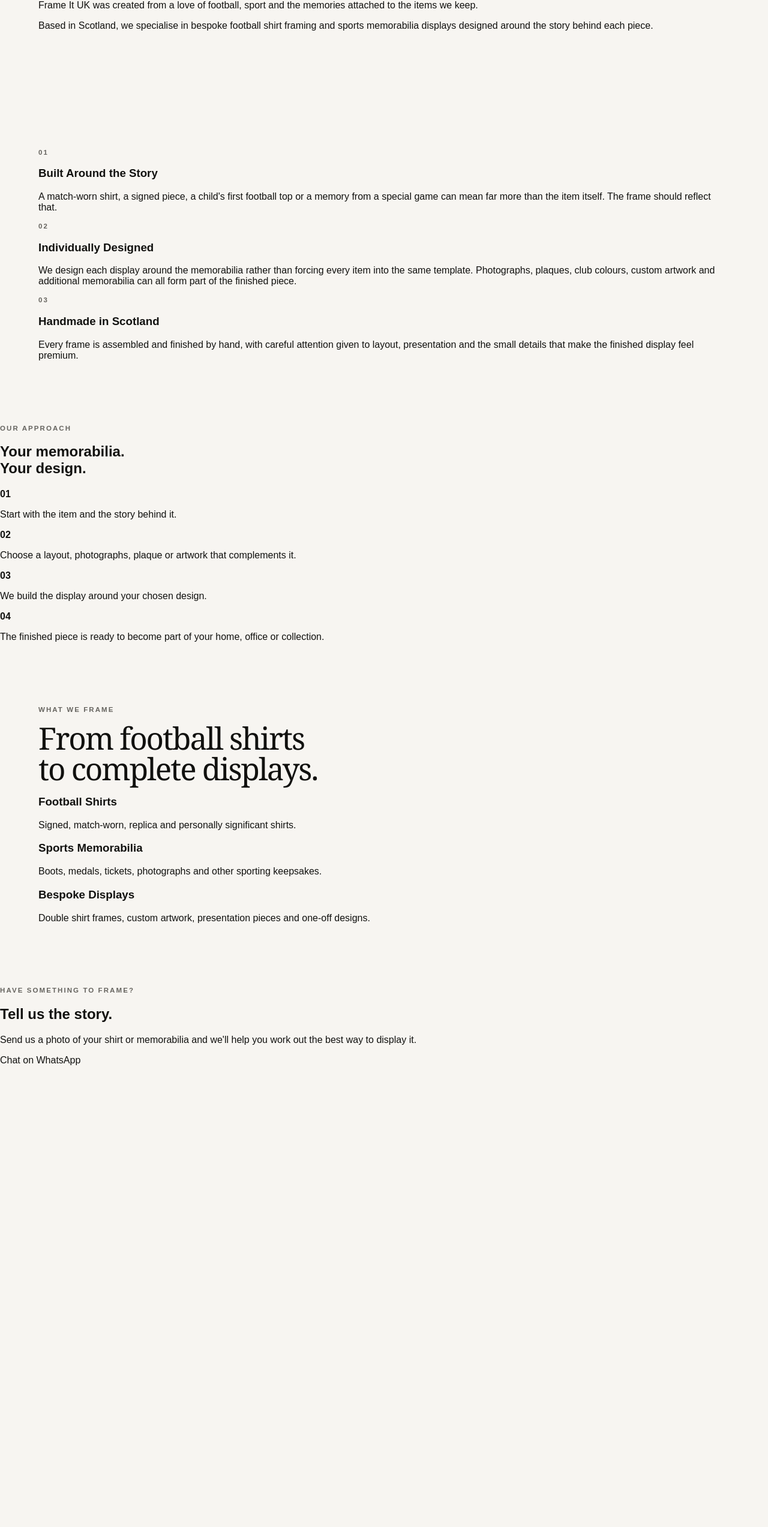
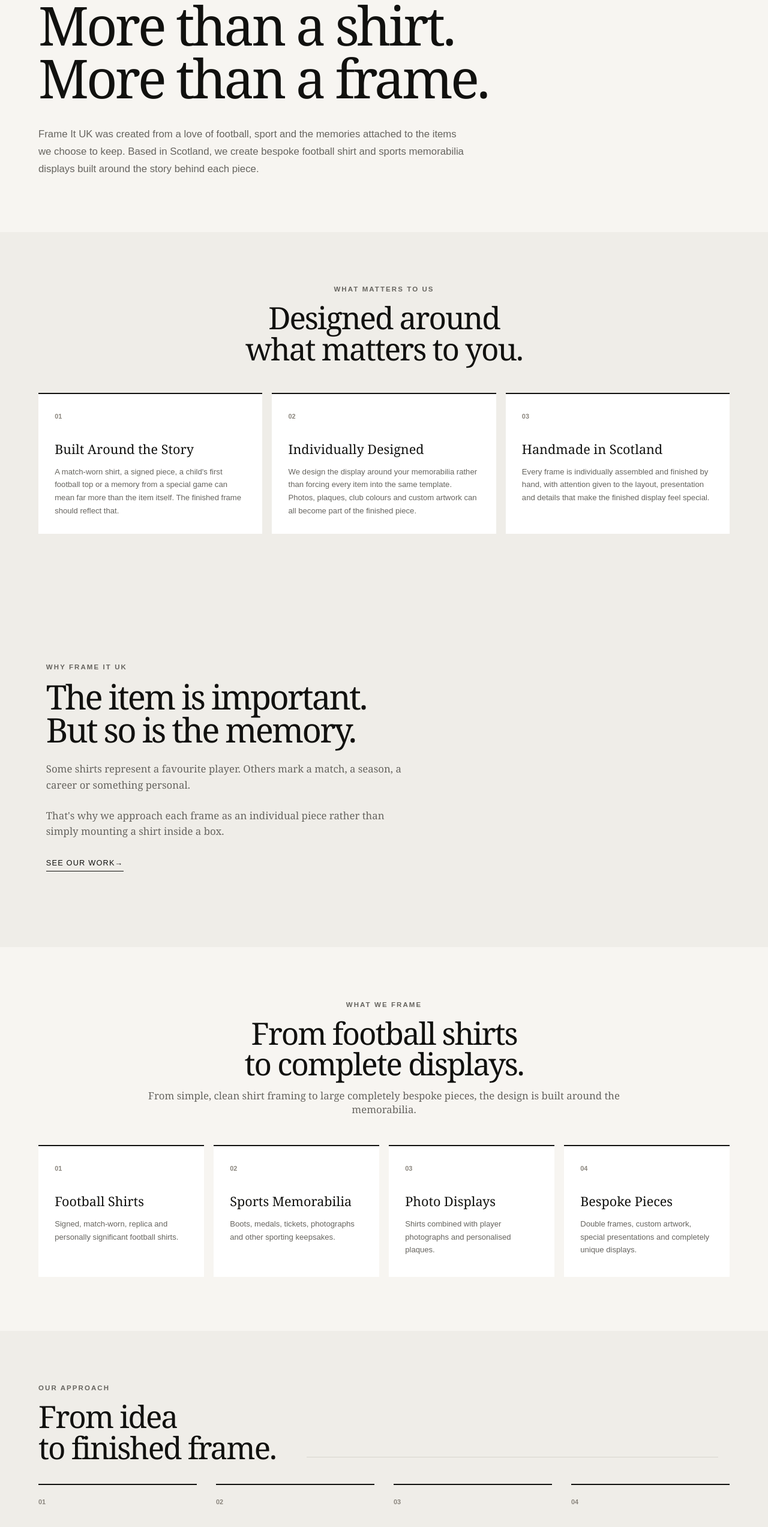
Before and after one commit to Gavindotcom/Frame-it-UK, a Next.js app: page /about in a window 1280 px wide. Shown: the part 212-2758 px from the top of the page at 60% size. Before the commit the page ends 1989 px from the top, so only its background shows below. Built offline with nearby package versions, Linux system fonts and the light colour scheme.

Commit message:
Update page.tsx

```diff
--- a/app/about/page.tsx
+++ b/app/about/page.tsx
@@ -28,20 +28,26 @@ const whatsappHref =
 
 export default function AboutPage() {
   return (
-    <main className="site">
+    <main>
 
       {/* ========================================
-          NAV
+          HEADER
       ======================================== */}
 
-      <nav className="nav">
+      <header className="siteHeader">
 
-        <Link href="/" className="logo">
+        <Link
+          className="brand"
+          href="/"
+          aria-label="Frame It UK home"
+        >
           FRAME IT UK
         </Link>
 
-        <div className="navLinks">
-
+        <nav
+          className="nav"
+          aria-label="Main navigation"
+        >
           <Link href="/">
             Home
           </Link>
@@ -54,123 +60,74 @@ export default function AboutPage() {
             Gallery
           </Link>
 
+          <Link href="/about">
+            About
+          </Link>
+
           <Link href="/shop">
             Shop
           </Link>
 
-        </div>
+          <Link href="/#quote">
+            Quote
+          </Link>
+        </nav>
 
-        <a
-          href={whatsappHref}
-          target="_blank"
-          rel="noreferrer"
-          className="navBtn"
-        >
-          Chat on WhatsApp
-        </a>
-
-      </nav>
+      </header>
 
 
       {/* ========================================
-          HERO
+          ABOUT HERO
       ======================================== */}
 
-      <section className="section">
+      <section
+        className="section"
+        style={{
+          paddingTop: "110px",
+          paddingBottom: "90px",
+        }}
+      >
+
+        <div
+          style={{
+            maxWidth: "1000px",
+          }}
+        >
 
           <p className="eyebrow">
             About Frame It UK
           </p>
 
-        <h1>
+          <h1
+            style={{
+              fontFamily: 'Georgia, "Times New Roman", serif',
+              fontWeight: 400,
+              fontSize: "clamp(3rem, 7vw, 6.5rem)",
+              lineHeight: 0.98,
+              letterSpacing: "-0.045em",
+              margin: "0 0 35px",
+            }}
+          >
             More than a shirt.
             <br />
             More than a frame.
           </h1>
 
-        <p className="sub">
+          <p
+            style={{
+              maxWidth: "720px",
+              color: "#66645f",
+              fontSize: "1.05rem",
+              lineHeight: 1.75,
+              margin: 0,
+            }}
+          >
             Frame It UK was created from a love of football,
             sport and the memories attached to the items we
-          keep.
+            choose to keep. Based in Scotland, we create
+            bespoke football shirt and sports memorabilia
+            displays built around the story behind each piece.
           </p>
-
-        <p className="sub">
-          Based in Scotland, we specialise in bespoke
-          football shirt framing and sports memorabilia
-          displays designed around the story behind each
-          piece.
-        </p>
-
-      </section>
-
-
-      {/* ========================================
-          WHAT WE DO
-      ======================================== */}
-
-      <section className="section">
-
-        <div className="grid">
-
-          <div className="card">
-
-            <p className="eyebrow">
-              01
-            </p>
-
-            <h3>
-              Built Around the Story
-            </h3>
-
-            <p>
-              A match-worn shirt, a signed piece, a child&apos;s
-              first football top or a memory from a special
-              game can mean far more than the item itself.
-              The frame should reflect that.
-            </p>
-
-          </div>
-
-
-          <div className="card">
-
-            <p className="eyebrow">
-              02
-            </p>
-
-            <h3>
-              Individually Designed
-            </h3>
-
-            <p>
-              We design each display around the memorabilia
-              rather than forcing every item into the same
-              template. Photographs, plaques, club colours,
-              custom artwork and additional memorabilia can
-              all form part of the finished piece.
-            </p>
-
-          </div>
-
-
-          <div className="card">
-
-            <p className="eyebrow">
-              03
-            </p>
-
-            <h3>
-              Handmade in Scotland
-            </h3>
-
-            <p>
-              Every frame is assembled and finished by hand,
-              with careful attention given to layout,
-              presentation and the small details that make
-              the finished display feel premium.
-            </p>
-
-          </div>
 
         </div>
 
@@ -178,76 +135,59 @@ export default function AboutPage() {
 
 
       {/* ========================================
-          APPROACH
+          THREE VALUES
       ======================================== */}
 
-      <section className="how">
+      <section
+        className="section"
+        style={{
+          background: "#efede8",
+        }}
+      >
+
+        <div className="centerHeading">
 
           <p className="eyebrow">
-          Our Approach
+            What Matters To Us
           </p>
 
           <h2>
-          Your memorabilia.
+            Designed around
             <br />
-          Your design.
+            what matters to you.
           </h2>
-
-        <div className="steps">
-
-          <div>
-
-            <strong>
-              01
-            </strong>
-
-            <p>
-              Start with the item and the story behind it.
-            </p>
 
         </div>
 
 
-          <div>
+        <div
+          style={{
+            display: "grid",
+            gridTemplateColumns:
+              "repeat(auto-fit, minmax(240px, 1fr))",
+            gap: "1rem",
+            maxWidth: "1200px",
+            margin: "0 auto",
+          }}
+        >
 
-            <strong>
-              02
-            </strong>
+          <AboutCard
+            number="01"
+            title="Built Around the Story"
+            copy="A match-worn shirt, a signed piece, a child's first football top or a memory from a special game can mean far more than the item itself. The finished frame should reflect that."
+          />
 
-            <p>
-              Choose a layout, photographs, plaque or
-              artwork that complements it.
-            </p>
+          <AboutCard
+            number="02"
+            title="Individually Designed"
+            copy="We design the display around your memorabilia rather than forcing every item into the same template. Photos, plaques, club colours and custom artwork can all become part of the finished piece."
+          />
 
-          </div>
-
-
-          <div>
-
-            <strong>
-              03
-            </strong>
-
-            <p>
-              We build the display around your chosen
-              design.
-            </p>
-
-          </div>
-
-
-          <div>
-
-            <strong>
-              04
-            </strong>
-
-            <p>
-              The finished piece is ready to become part
-              of your home, office or collection.
-            </p>
-
-          </div>
+          <AboutCard
+            number="03"
+            title="Handmade in Scotland"
+            copy="Every frame is individually assembled and finished by hand, with attention given to the layout, presentation and details that make the finished display feel special."
+          />
 
         </div>
 
@@ -255,10 +195,67 @@ export default function AboutPage() {
 
 
       {/* ========================================
-          TYPES OF WORK
+          BRAND STATEMENT
+      ======================================== */}
+
+      <section
+        className="madeForYou"
+        style={{
+          gridTemplateColumns: "1fr",
+        }}
+      >
+
+        <div
+          className="madeCopy"
+          style={{
+            maxWidth: "850px",
+          }}
+        >
+
+          <p className="eyebrow">
+            Why Frame It UK
+          </p>
+
+          <h2>
+            The item is important.
+            <br />
+            But so is the memory.
+          </h2>
+
+          <p>
+            Some shirts represent a favourite player.
+            Others mark a match, a season, a career or
+            something personal.
+          </p>
+
+          <p>
+            That&apos;s why we approach each frame as an
+            individual piece rather than simply mounting
+            a shirt inside a box.
+          </p>
+
+          <Link
+            className="textLink"
+            href="/#gallery"
+          >
+            See our work
+            <span aria-hidden="true">
+              →
+            </span>
+          </Link>
+
+        </div>
+
+      </section>
+
+
+      {/* ========================================
+          WHAT WE FRAME
       ======================================== */}
 
       <section className="section">
+
+        <div className="centerHeading">
 
           <p className="eyebrow">
             What We Frame
@@ -270,42 +267,119 @@ export default function AboutPage() {
             to complete displays.
           </h2>
 
-        <div className="grid">
+          <p>
+            From simple, clean shirt framing to large
+            completely bespoke pieces, the design is
+            built around the memorabilia.
+          </p>
 
-          <div className="card">
-            <h3>
-              Football Shirts
-            </h3>
-
-            <p>
-              Signed, match-worn, replica and personally
-              significant shirts.
-            </p>
         </div>
 
 
-          <div className="card">
-            <h3>
-              Sports Memorabilia
-            </h3>
+        <div
+          style={{
+            display: "grid",
+            gridTemplateColumns:
+              "repeat(auto-fit, minmax(220px, 1fr))",
+            gap: "1rem",
+            maxWidth: "1200px",
+            margin: "0 auto",
+          }}
+        >
 
-            <p>
-              Boots, medals, tickets, photographs and
-              other sporting keepsakes.
+          <AboutCard
+            number="01"
+            title="Football Shirts"
+            copy="Signed, match-worn, replica and personally significant football shirts."
+          />
+
+          <AboutCard
+            number="02"
+            title="Sports Memorabilia"
+            copy="Boots, medals, tickets, photographs and other sporting keepsakes."
+          />
+
+          <AboutCard
+            number="03"
+            title="Photo Displays"
+            copy="Shirts combined with player photographs and personalised plaques."
+          />
+
+          <AboutCard
+            number="04"
+            title="Bespoke Pieces"
+            copy="Double frames, custom artwork, special presentations and completely unique displays."
+          />
+
+        </div>
+
+      </section>
+
+
+      {/* ========================================
+          HOW WE WORK
+      ======================================== */}
+
+      <section
+        className="section"
+        style={{
+          background: "#efede8",
+        }}
+      >
+
+        <div className="sectionHeading sectionHeadingLine">
+
+          <div>
+
+            <p className="eyebrow">
+              Our Approach
             </p>
+
+            <h2>
+              From idea
+              <br />
+              to finished frame.
+            </h2>
+
+          </div>
+
         </div>
 
 
-          <div className="card">
-            <h3>
-              Bespoke Displays
-            </h3>
+        <div
+          style={{
+            display: "grid",
+            gridTemplateColumns:
+              "repeat(auto-fit, minmax(210px, 1fr))",
+            gap: "2rem",
+            maxWidth: "1200px",
+            margin: "0 auto",
+          }}
+        >
 
-            <p>
-              Double shirt frames, custom artwork,
-              presentation pieces and one-off designs.
-            </p>
-          </div>
+          <ProcessStep
+            number="01"
+            title="Tell us the story"
+            copy="Send us a photograph of the shirt or memorabilia and tell us what you have in mind."
+          />
+
+          <ProcessStep
+            number="02"
+            title="Choose the design"
+            copy="We work through the layout, photographs, plaque, mount and any additional details."
+          />
+
+          <ProcessStep
+            number="03"
+            title="We build it"
+            copy="Your display is individually prepared, assembled and finished."
+          />
+
+          <ProcessStep
+            number="04"
+            title="Ready to display"
+            copy="The finished piece is ready to become part of your home, office or collection."
+          />
 
         </div>
 
@@ -316,10 +390,13 @@ export default function AboutPage() {
           CTA
       ======================================== */}
 
-      <section className="cta">
+      <section
+        className="quoteSection"
+        id="quote"
+      >
 
-        <p className="eyebrow">
-          Have Something to Frame?
+        <p className="eyebrow lightEyebrow">
+          Have Something To Frame?
         </p>
 
         <h2>
@@ -328,21 +405,214 @@ export default function AboutPage() {
 
         <p>
           Send us a photo of your shirt or memorabilia
-          and we&apos;ll help you work out the best way to
-          display it.
+          and we&apos;ll help you decide how best to display it.
         </p>
+
+        <div className="buttonRow quoteButtons">
+
+          <a
+            className="button whatsappButton"
+            href={whatsappHref}
+            target="_blank"
+            rel="noreferrer"
+          >
+            Chat on WhatsApp
+            <span aria-hidden="true">
+              →
+            </span>
+          </a>
+
+        </div>
+
+      </section>
+
+
+      {/* ========================================
+          FOOTER
+      ======================================== */}
+
+      <footer className="footer">
+
+        <div>
+
+          <Link
+            className="brand footerBrand"
+            href="/"
+          >
+            FRAME IT UK
+          </Link>
+
+          <p>
+            Bespoke framing. Bigger stories.
+          </p>
+
+        </div>
+
+
+        <div className="footerLinks">
+
+          <Link href="/">
+            Home
+          </Link>
+
+          <Link href="/about">
+            About
+          </Link>
+
+          <Link href="/shop">
+            Shop
+          </Link>
+
+          <Link href="/#gallery">
+            Gallery
+          </Link>
+
+          <a
+            href="https://www.instagram.com/fram3_it"
+            target="_blank"
+            rel="noreferrer"
+          >
+            Instagram
+          </a>
 
           <a
             href={whatsappHref}
             target="_blank"
             rel="noreferrer"
-          className="primary"
           >
-          Chat on WhatsApp
+            WhatsApp
           </a>
 
-      </section>
+        </div>
+
+        <p className="copyright">
+          © 2026 Frame It UK
+        </p>
+
+      </footer>
 
     </main>
   );
 }
+
+
+/* ========================================
+   ABOUT CARD
+======================================== */
+
+function AboutCard({
+  number,
+  title,
+  copy,
+}: {
+  number: string;
+  title: string;
+  copy: string;
+}) {
+  return (
+    <article
+      style={{
+        minHeight: "220px",
+        padding: "1.7rem",
+        background: "#ffffff",
+        borderTop: "2px solid #11110f",
+      }}
+    >
+
+      <span
+        style={{
+          color: "#8a857d",
+          fontSize: "0.68rem",
+          fontWeight: 600,
+        }}
+      >
+        {number}
+      </span>
+
+      <h3
+        style={{
+          margin: "2rem 0 0.8rem",
+          fontFamily:
+            'Georgia, "Times New Roman", serif',
+          fontSize: "1.35rem",
+          fontWeight: 400,
+        }}
+      >
+        {title}
+      </h3>
+
+      <p
+        style={{
+          margin: 0,
+          color: "#66645f",
+          fontSize: "0.82rem",
+          lineHeight: 1.65,
+        }}
+      >
+        {copy}
+      </p>
+
+    </article>
+  );
+}
+
+
+/* ========================================
+   PROCESS STEP
+======================================== */
+
+function ProcessStep({
+  number,
+  title,
+  copy,
+}: {
+  number: string;
+  title: string;
+  copy: string;
+}) {
+  return (
+    <div
+      style={{
+        borderTop: "2px solid #11110f",
+        paddingTop: "1.4rem",
+      }}
+    >
+
+      <span
+        style={{
+          display: "block",
+          marginBottom: "2rem",
+          color: "#8a857d",
+          fontSize: "0.68rem",
+          fontWeight: 700,
+        }}
+      >
+        {number}
+      </span>
+
+      <h3
+        style={{
+          margin: "0 0 0.8rem",
+          fontFamily:
+            'Georgia, "Times New Roman", serif',
+          fontWeight: 400,
+          fontSize: "1.3rem",
+        }}
+      >
+        {title}
+      </h3>
+
+      <p
+        style={{
+          margin: 0,
+          color: "#66645f",
+          lineHeight: 1.65,
+          fontSize: "0.82rem",
+        }}
+      >
+        {copy}
+      </p>
+
+    </div>
+  );
+}
```
Lines whose indentation alone changed are shown as unchanged.
